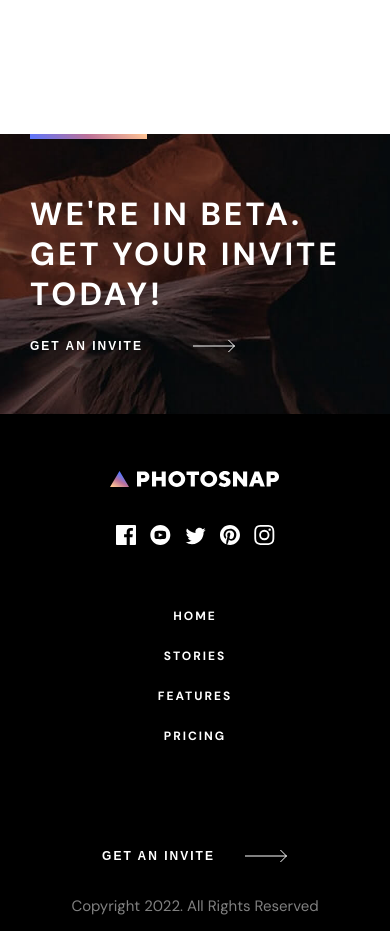
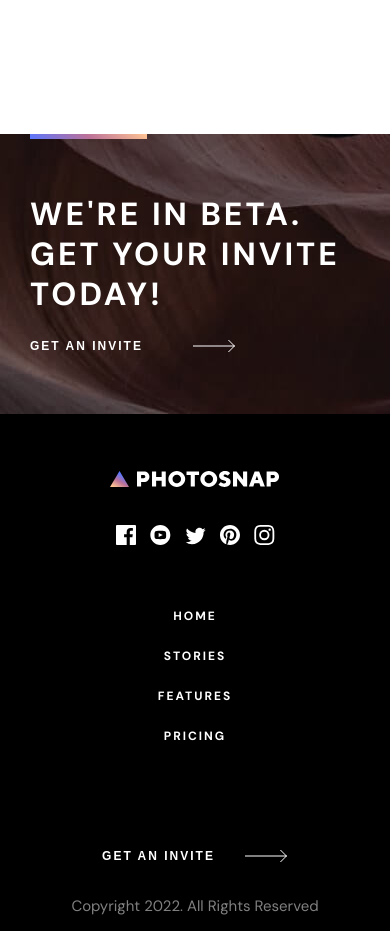
Before and after one commit to ding-09/photosnap, a React (Create React App) app: page /features in a window 390 px wide. Shown: the part 2540-3471 px from the top of the page. Built offline with nearby package versions, Linux system fonts and the light colour scheme; the HTML template or start-up script is replaced by a standard one.

Commit message:
added tablet responsive styles for Beta component

```diff
--- a/src/components/Beta.js
+++ b/src/components/Beta.js
@@ -1,10 +1,9 @@
 import { StyledBeta } from './Beta.styled';
 import { ArrowButton } from '../styles/Buttons';
-import betaBg from '../assets/shared/mobile/bg-beta.jpg'
 
 const Beta = () => {
   return (
-    <StyledBeta bgImg={betaBg}>
+    <StyledBeta>
       <h2>We're in beta. Get your invite today!</h2>
       <ArrowButton innerText='Get an invite' color='#fff' />
       <div className="hero-border"></div>
--- a/src/components/Beta.styled.js
+++ b/src/components/Beta.styled.js
@@ -1,7 +1,10 @@
 import styled from 'styled-components';
 
+// BG IMGS
+import bgBeta from '../assets/shared/desktop/bg-beta.jpg';
+
 export const StyledBeta = styled.section`
-  background-image: url(${(props) => props.bgImg});
+  background-image: url(${bgBeta});
   background-size: cover;
   background-repeat: no-repeat;
   min-height: 28rem;
@@ -24,4 +27,27 @@ export const StyledBeta = styled.section`
       margin-left: 2rem;
     }
   }
+
+  /* MEDIA QUERIES */
+  @media (min-width: 768px) {
+    flex-direction: row;
+    align-items: center;
+    h2 {
+      font-size: 4rem;
+      letter-spacing: 0.4rem;
+      line-height: 4.8rem;
+      flex: 60%;
+    }
+    button {
+      flex: 40%;
+      justify-content: flex-end;
+      margin-right: 1rem;
+      svg {
+        margin-left: 0;
+      }
+    }
+    .hero-border {
+      height: 100%;
+    }
+  }
 `;
```
Also changed, not shown: 1 other file (tests, documents, lock files or other folders).
